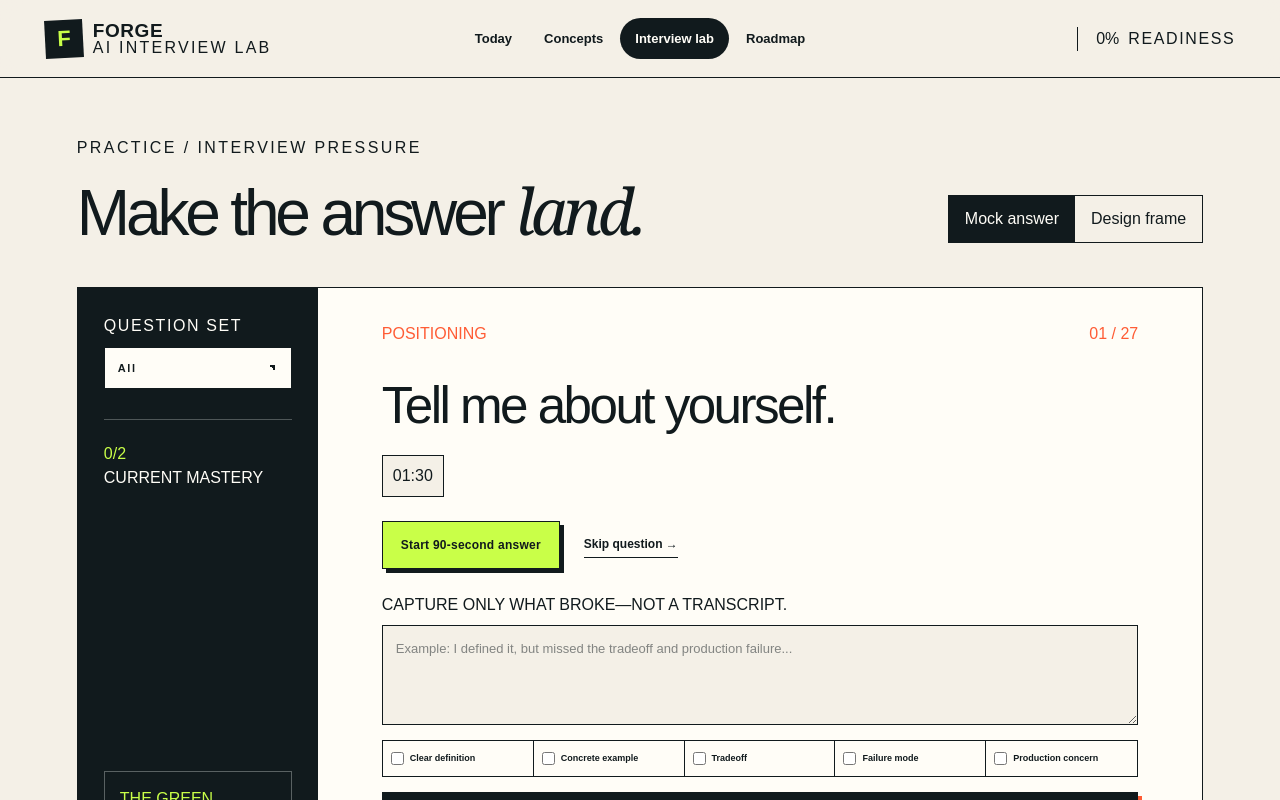
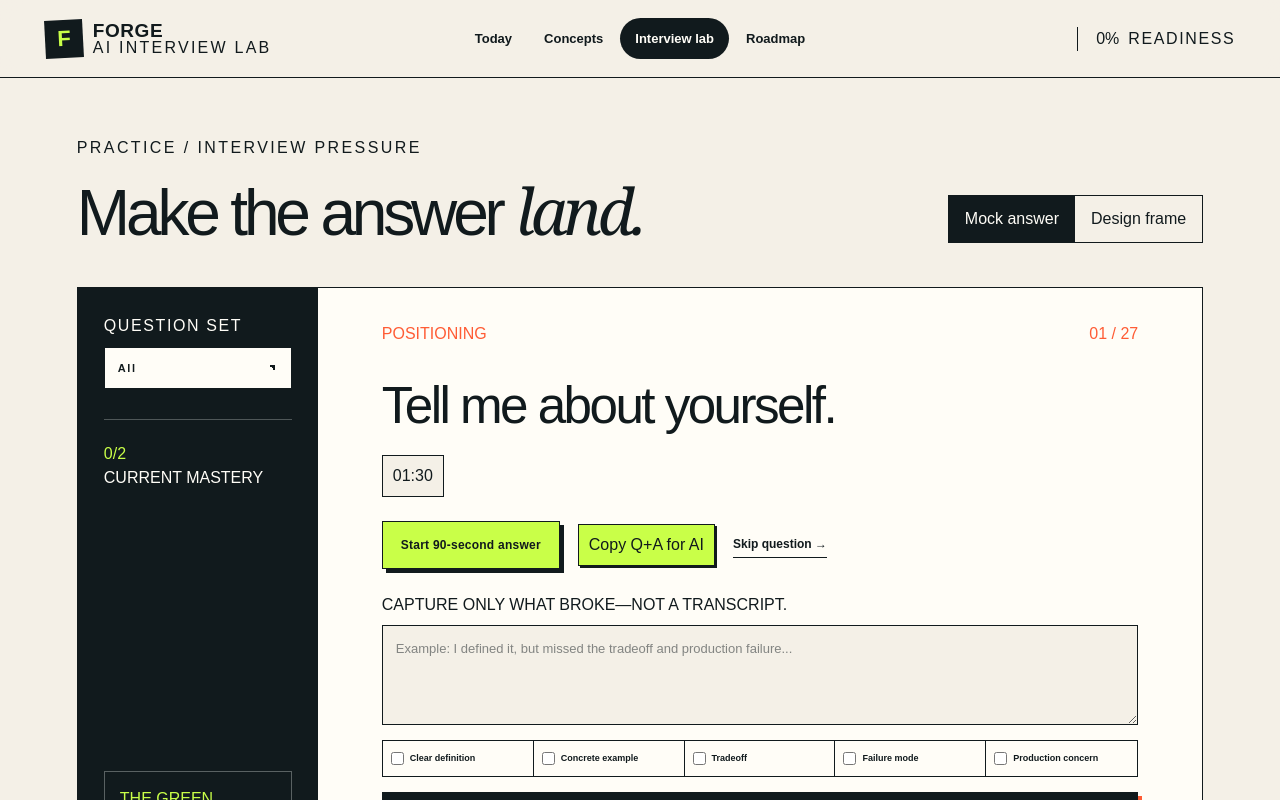
Before and after one commit to LawZhou/ai-engineer-interview-lab, a Next.js app: page / in a window 1280 px wide. Both pictures are taken after a click on the button "Interview lab". Shown: the top 800 px of the page. Built offline with nearby package versions, Linux system fonts and the light colour scheme.

Commit message:
Add copyable AI coaching prompts

```diff
--- a/app/globals.css
+++ b/app/globals.css
@@ -158,6 +158,9 @@ select { appearance: none; border: 1px solid var(--ink); border-radius: 0; paddi
 .mastery-dot.m2::before { background: var(--green); }
 .expand { font-size: 25px; font-weight: 300; text-align: right; }
 .concept-detail { display: grid; grid-template-columns: 1.5fr .8fr; gap: 5vw; padding: 22px 55px 32px; }
+.answer-tools { display: flex; align-items: center; justify-content: space-between; gap: 15px; }
+.answer-tools button, .copy-ai-button { border: 1px solid var(--ink); background: var(--acid); padding: 8px 10px; cursor: pointer; font: 800 9px/1 var(--font-geist-mono), monospace; box-shadow: 2px 2px 0 var(--ink); }
+.answer-tools button:hover, .copy-ai-button:hover { transform: translate(1px, 1px); box-shadow: 1px 1px 0 var(--ink); }
 .answer-column > p { font: 400 18px/1.55 Georgia, serif; margin: 12px 0 22px; }
 .signal-list { display: flex; gap: 6px; flex-wrap: wrap; }
 .pressure-column { display: grid; gap: 17px; border-left: 1px solid var(--line); padding-left: 24px; }
@@ -185,7 +188,7 @@ select { appearance: none; border: 1px solid var(--ink); border-radius: 0; paddi
 .mock-stage > h2 { font-size: clamp(30px, 4vw, 55px); line-height: 1.03; letter-spacing: -.05em; max-width: 850px; margin: 34px 0 22px; }
 .answer-timer { font: 700 24px/1 var(--font-geist-mono), monospace; display: inline-flex; border: 1px solid var(--ink); padding: 8px 10px; background: var(--paper); }
 .answer-timer.urgent { background: var(--orange); color: var(--white); }
-.mock-actions { display: flex; align-items: center; gap: 24px; margin: 24px 0; }
+.mock-actions { display: flex; align-items: center; gap: 18px; margin: 24px 0; flex-wrap: wrap; }
 .notes-field { display: grid; gap: 8px; }
 .notes-field span { font: 700 9px/1 var(--font-geist-mono), monospace; text-transform: uppercase; }
 .notes-field textarea { min-height: 100px; resize: vertical; border: 1px solid var(--ink); border-radius: 0; background: var(--paper); padding: 13px; font-size: 13px; line-height: 1.5; }
--- a/app/page.tsx
+++ b/app/page.tsx
@@ -35,6 +35,51 @@ const masteryLabel: Record<Mastery, string> = {
   1: "Can explain",
   2: "Interview ready",
 };
+
+function buildAiCoachPrompt(card: (typeof cards)[number], learnerNote?: string) {
+  return `Act as a rigorous AI/ML engineering interview coach.
+
+Interview question:
+${card.question}
+
+${learnerNote?.trim() ? `My draft answer or weak-point notes:\n${learnerNote.trim()}\n\n` : ""}Reference answer frame:
+${card.answer}
+
+Important signals:
+${card.signals.map((signal) => `- ${signal}`).join("\n")}
+
+Common trap:
+${card.trap}
+
+Likely follow-up:
+${card.followUp}
+
+Please:
+1. Rate the answer Red, Yellow, or Green. Green requires a clear definition, concrete example, tradeoff, failure mode, and production concern.
+2. Identify anything missing, vague, or technically incorrect.
+3. Give me a stronger 60–90 second answer in natural spoken language.
+4. Ask the likely follow-up as an interviewer, then wait for my response.
+
+Do not invent personal experience for me. Use [ADD YOUR EXAMPLE] where my own project evidence is needed.`;
+}
+
+async function copyForAi(card: (typeof cards)[number], learnerNote?: string) {
+  const prompt = buildAiCoachPrompt(card, learnerNote);
+  try {
+    await navigator.clipboard.writeText(prompt);
+    return true;
+  } catch {
+    const textarea = document.createElement("textarea");
+    textarea.value = prompt;
+    textarea.style.position = "fixed";
+    textarea.style.opacity = "0";
+    document.body.appendChild(textarea);
+    textarea.select();
+    const copied = document.execCommand("copy");
+    textarea.remove();
+    return copied;
+  }
+}
 
 export default function Home() {
   const [view, setView] = useState<View>("Today");
@@ -283,6 +328,14 @@ function ConceptsView({ mastery, updateMastery }: { mastery: Record<string, Mast
   const [query, setQuery] = useState("");
   const [openCard, setOpenCard] = useState<string | null>(null);
   const [priority, setPriority] = useState("Core first");
+  const [copiedCard, setCopiedCard] = useState<string | null>(null);
+
+  const handleCopy = async (card: (typeof cards)[number]) => {
+    if (await copyForAi(card)) {
+      setCopiedCard(card.id);
+      window.setTimeout(() => setCopiedCard(null), 1800);
+    }
+  };
 
   const filtered = useMemo(() => {
     const normalized = query.toLowerCase();
@@ -331,7 +384,7 @@ function ConceptsView({ mastery, updateMastery }: { mastery: Record<string, Mast
               {isOpen && (
                 <div className="concept-detail">
                   <div className="answer-column">
-                    <small>INTERVIEW-READY FRAME</small>
+                    <div className="answer-tools"><small>INTERVIEW-READY FRAME</small><button onClick={() => handleCopy(card)} title="Copy the question, answer frame, traps and coaching instructions">{copiedCard === card.id ? "Copied ✓" : "Copy Q+A for AI"}</button></div>
                     <p>{card.answer}</p>
                     <div className="signal-list">{card.signals.map((signal) => <span key={signal}>{signal}</span>)}</div>
                   </div>
@@ -375,6 +428,7 @@ function InterviewLab({
   const [rubric, setRubric] = useState([false, false, false, false, false]);
   const [frameType, setFrameType] = useState<keyof typeof systemDesignFrames>("LLM system");
   const [frameChecks, setFrameChecks] = useState<boolean[]>(systemDesignFrames["LLM system"].map(() => false));
+  const [copyStatus, setCopyStatus] = useState<"idle" | "copied" | "failed">("idle");
 
   const categories = ["All", ...Array.from(new Set(cards.map((card) => card.category)))];
   const pool = cards.filter((card) => category === "All" || card.category === category);
@@ -399,6 +453,12 @@ function InterviewLab({
     updateMastery(current.id, score >= 4 ? 2 : score >= 2 ? 1 : 0);
     recordAttempt();
     setShowCoach(true);
+  };
+
+  const handleCopy = async () => {
+    const copied = await copyForAi(current, notes[current.id]);
+    setCopyStatus(copied ? "copied" : "failed");
+    window.setTimeout(() => setCopyStatus("idle"), 1800);
   };
 
   const switchFrame = (type: keyof typeof systemDesignFrames) => {
@@ -432,7 +492,7 @@ function InterviewLab({
             <div className="question-meta"><span>{current.category}</span><span>{String(questionIndex + 1).padStart(2, "0")} / {String(pool.length).padStart(2, "0")}</span></div>
             <h2>{current.question}</h2>
             <div className={`answer-timer ${seconds <= 15 ? "urgent" : ""}`}><span>{String(Math.floor(seconds / 60)).padStart(2, "0")}</span>:<span>{String(seconds % 60).padStart(2, "0")}</span></div>
-            <div className="mock-actions"><button className="primary" onClick={() => setRunning((value) => !value)}>{running ? "Pause" : seconds === 90 ? "Start 90-second answer" : "Resume"}</button><button className="text-button" onClick={nextQuestion}>Skip question →</button></div>
+            <div className="mock-actions"><button className="primary" onClick={() => setRunning((value) => !value)}>{running ? "Pause" : seconds === 90 ? "Start 90-second answer" : "Resume"}</button><button className="copy-ai-button" onClick={handleCopy} title="Copy the question, your notes, answer frame and coaching instructions">{copyStatus === "copied" ? "Copied for AI ✓" : copyStatus === "failed" ? "Copy failed—try again" : "Copy Q+A for AI"}</button><button className="text-button" onClick={nextQuestion}>Skip question →</button></div>
             <label className="notes-field"><span>Capture only what broke—not a transcript.</span><textarea value={notes[current.id] ?? ""} onChange={(event) => updateNote(current.id, event.target.value)} placeholder="Example: I defined it, but missed the tradeoff and production failure..." /></label>
             <div className="rubric-checks">
               {[
```
